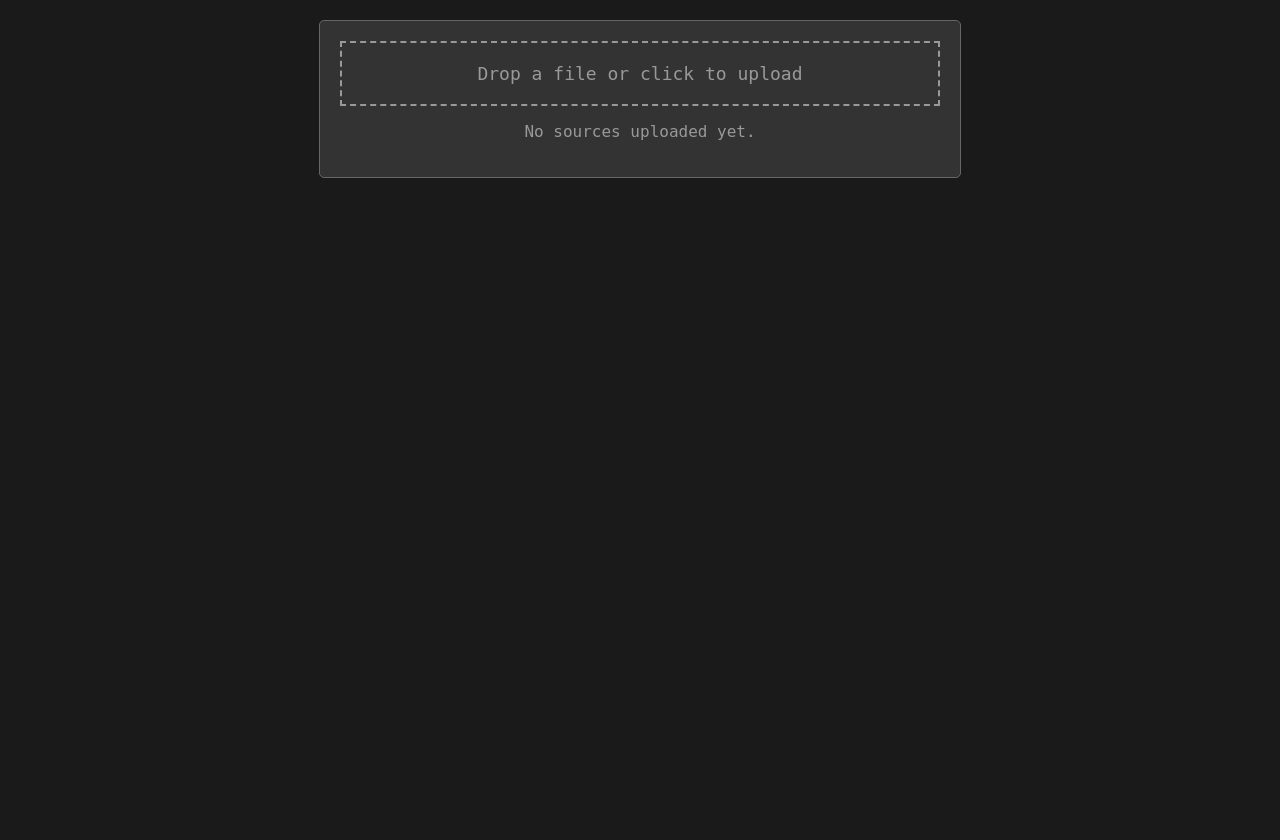
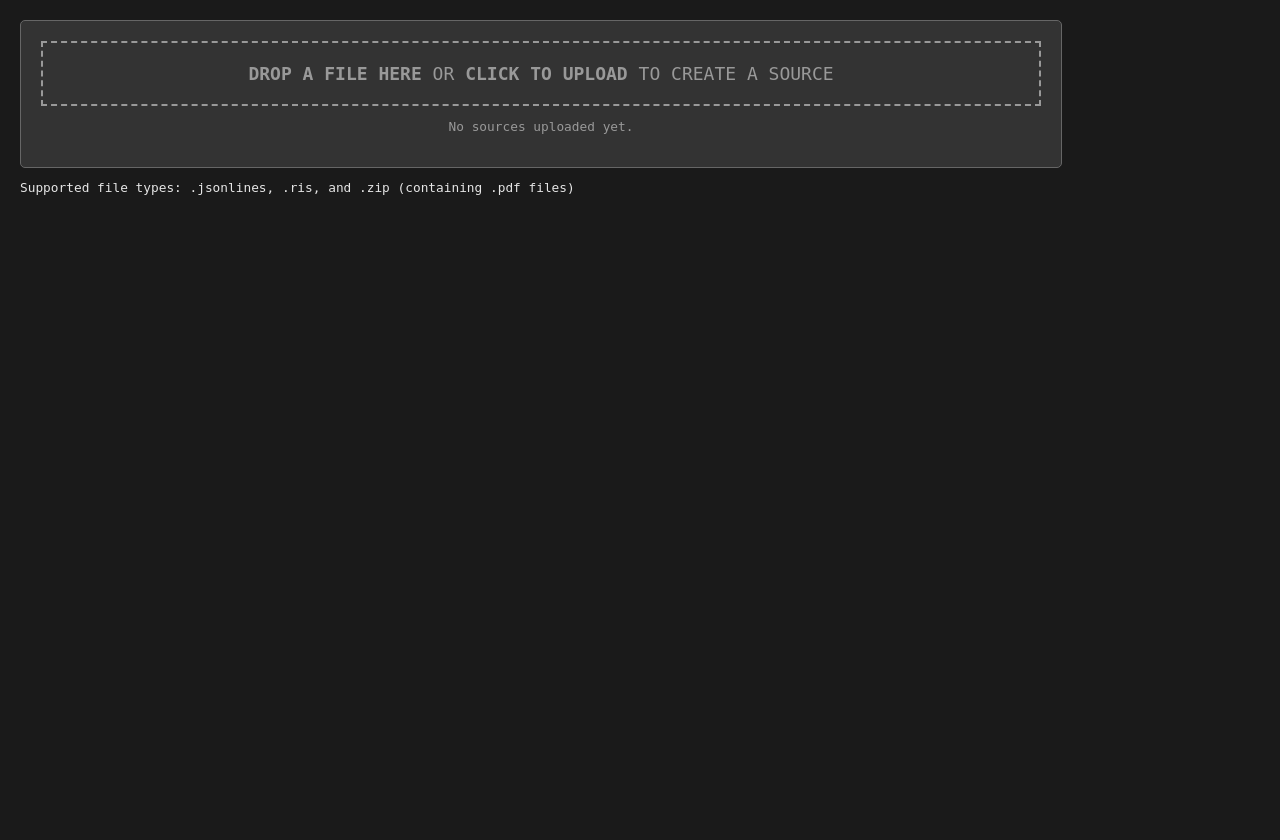
Before and after one commit to insilica/srvc-neo4j, a Flask app: template upload/src/templates/upload.html in a window 1280 px wide. Before the commit the page ends 178 px from the top, so only its background shows below. Run offline with Flask 2, Linux system fonts and the light colour scheme; the template is opened without the code that fills it, so the values that code supplies are empty.

Commit message:
worked on styling a bit

```diff
--- a/ui/src/templates/index.html
+++ b/ui/src/templates/index.html
@@ -6,7 +6,6 @@
     height: 100%;
     margin: 0;
     padding: 0;
-    font-family: Arial, sans-serif;
     display: flex;   /* This makes the body a flex container */
     flex-direction: column;   /* This stacks the children vertically */
   }
@@ -47,6 +46,8 @@
       sidebar.style.padding = '10px';
       sidebar.style.display = 'flex';
       sidebar.style.flexDirection = 'column';
+      sidebar.style.fontFamily = "'Source Code Pro'";
+      sidebar.style.fontSize = "1vw";
       sidebar.style.width = '200px'; // Width of the sidebar
       sidebar.style.overflow = 'auto';
 
--- a/upload/src/templates/upload.html
+++ b/upload/src/templates/upload.html
@@ -6,13 +6,14 @@
             background-color: #1a1a1a;
             color: #e6e6e6;
             font-family: 'Ubuntu Mono', monospace;
+            font-size: 1vw;
             margin: 0;
-            padding: 20px 20px 40px;
+            padding: 20px;
+            height: 100vh;
         }
 
         .container {
-            max-width: 600px;
-            margin: 0 auto;
+            max-width: 1000px;
             padding: 20px;
             border: 1px solid #666;
             border-radius: 5px;
@@ -24,6 +25,23 @@
             padding: 20px;
             text-align: center;
             cursor: pointer;
+            transition: all 0.3s ease;
+        }
+
+        .file-upload:hover {
+            transform: scale(1.02);
+            border-color: #ccc;
+        }
+
+        .file-upload label {
+            color: #999;
+            font-size: 1.2vw;
+            margin: 0;
+            text-transform: uppercase; // Make text uppercase for emphasis
+        }
+
+        .file-upload label:hover {
+            color: #ccc;
         }
 
         .file-upload label {
@@ -78,7 +96,7 @@
     <div class="container">
         <div class="file-upload" ondrop="dropHandler(event);" ondragover="dragOverHandler(event);">
             <input type="file" id="file-input" name="file" style="display: none;" onchange="handleFileSelect(event);">
-            <label for="file-input">Drop a file or click to upload</label>
+            <label for="file-input"><strong>Drop a file here</strong> or <strong>click to upload</strong> to create a Source</label>
         </div>
 
         <div id="uploaded-sources">
@@ -96,6 +114,10 @@
             {% endif %}
         </div>
     </div>
+
+    <p class="supported-types">
+        Supported file types: .jsonlines, .ris, and .zip (containing .pdf files)
+    </p>
 
     <script>
         function handleFileSelect(event) {
```
